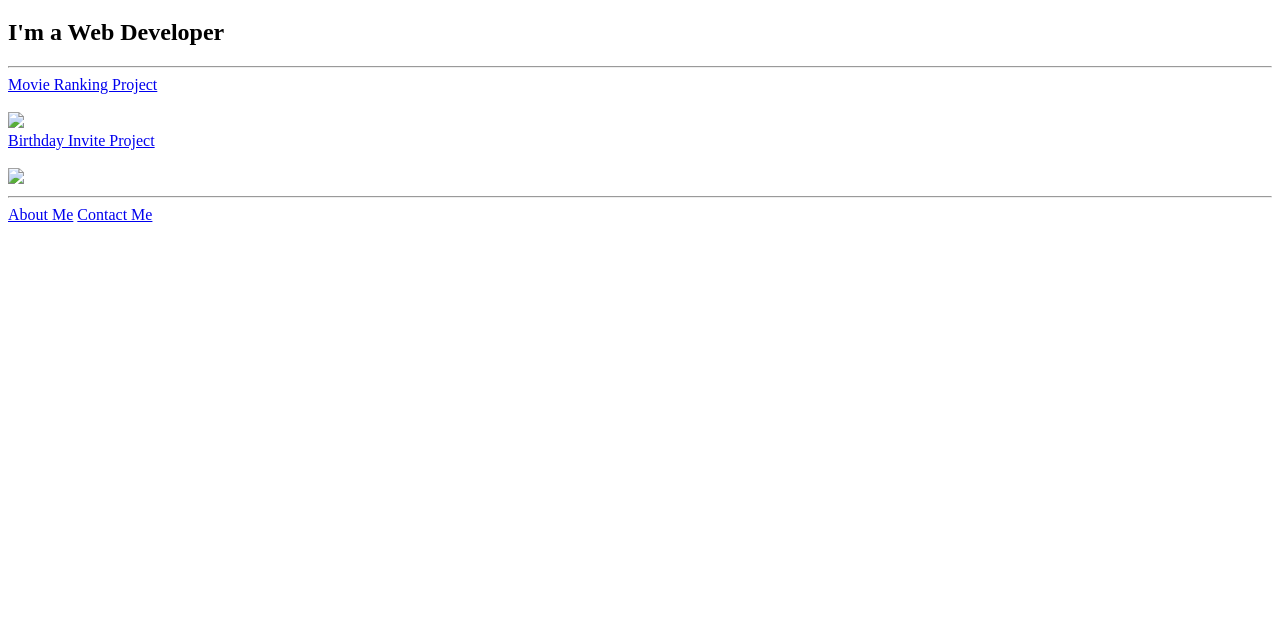
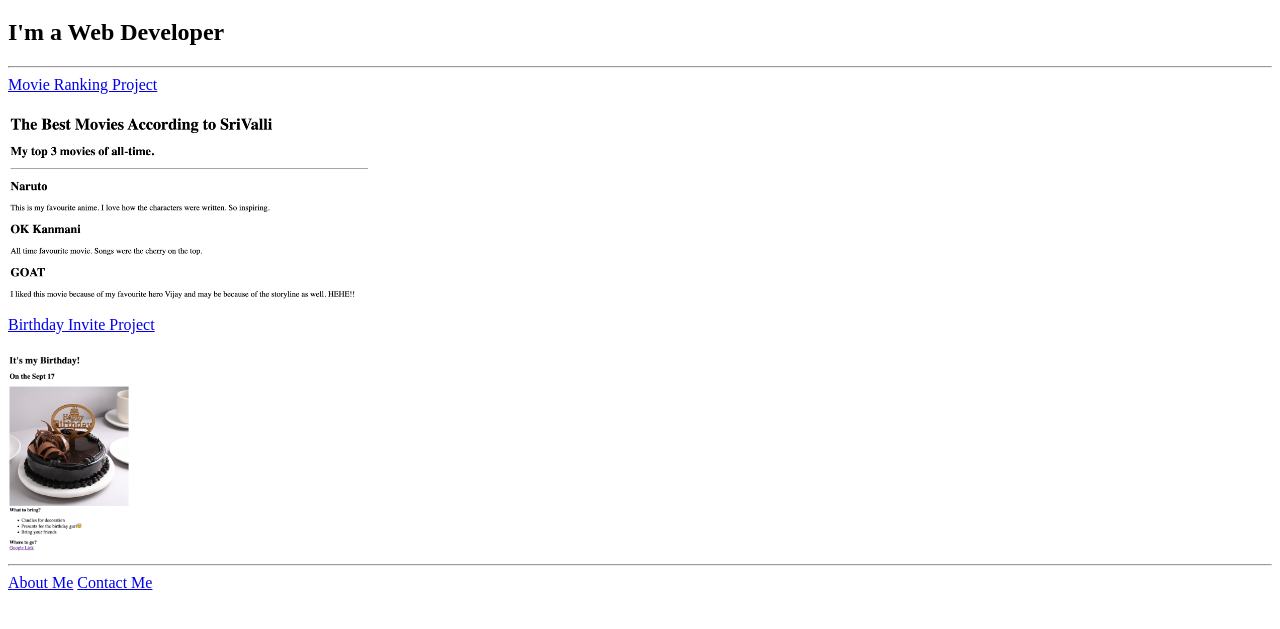
Before and after one commit to Sri7Valli/html-portfolio, a plain HTML site: page index.html in a window 1280 px wide. Shown: the part 61-690 px from the top of the page. Drawn offline with Linux system fonts and the light colour scheme.

Commit message:
Add files via upload

```diff
--- a/index.html
+++ b/index.html
@@ -13,15 +13,15 @@
    <h2>I'm a Web Developer</h2>
 <hr />
 
-<a href="../4.3 HTML Porfolio Project/assets/images/movie-ranking.png">Movie Ranking Project</a> <br />
+<a href="./public/movie-ranking.html">Movie Ranking Project</a> <br />
 
 <br />
-<img class="image-size" src="../4.3 HTML Porfolio Project/assets/images/movie-ranking.png" /> <br />
+<img class="image-size" src="./assets/images/movie-ranking.png" /> <br />
 
-<a href="../4.3 HTML Porfolio Project/public/birthday-invite.html">Birthday Invite Project</a> <br />
+<a href="./public/birthday-invite.html">Birthday Invite Project</a> <br />
 
 <br />
-<img class="image-size" src="../4.3 HTML Porfolio Project/assets/images/birthday.png" />
+<img class="image-size" src="./assets/images/birthday.png" />
  </body>
  </html>
 
```
